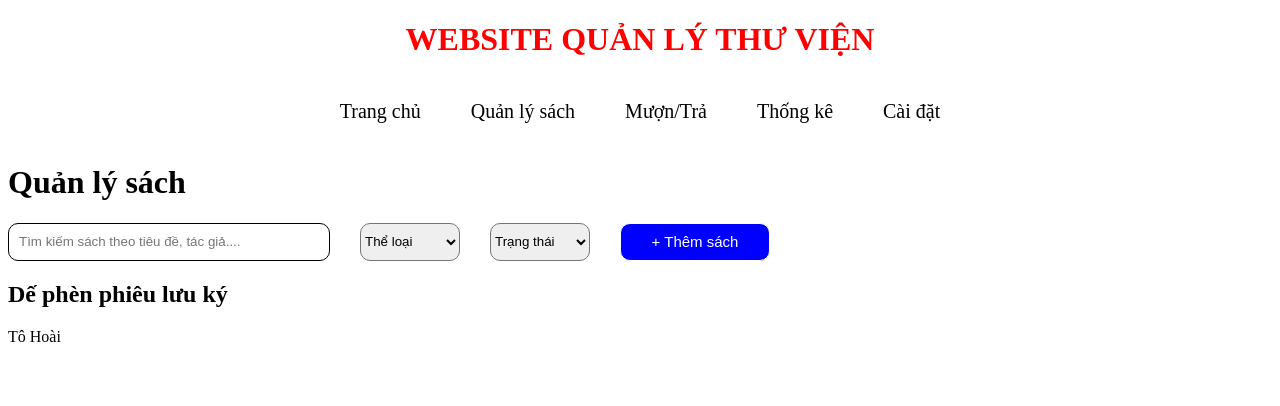
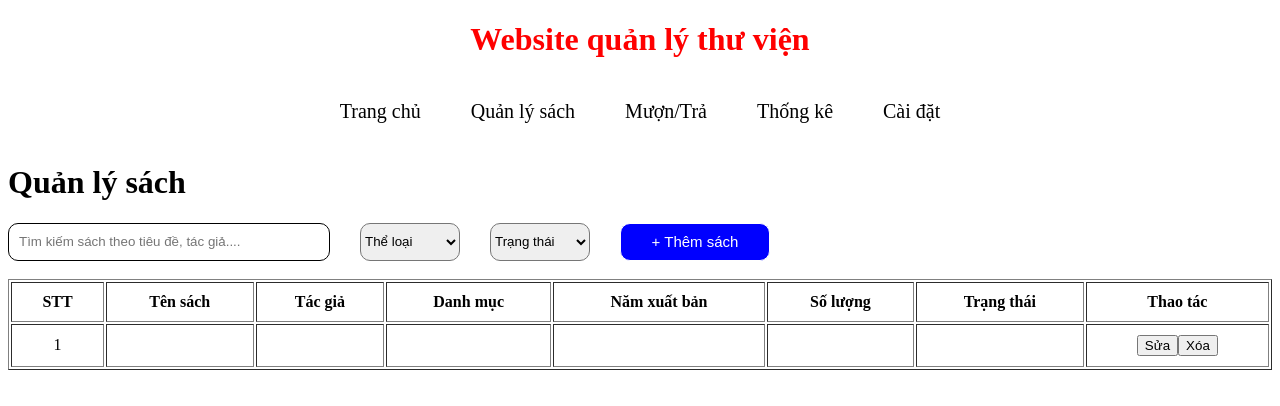
Before and after one commit to Dn5299/LibraryManagement, an Angular app: page /books in a window 1280 px wide. Shown: the top 406 px of the page. Built offline with nearby package versions, Linux system fonts and the light colour scheme.

Commit message:
first commitf

```diff
--- a/src/app/app.html
+++ b/src/app/app.html
@@ -1,4 +1,4 @@
-<h1 class = "h1">WEBSITE QUẢN LÝ THƯ VIỆN</h1>
+<h1 class = "h1">{{h1}}</h1>
 <div class ="menu">
 <a routerLink = "/home"> Trang chủ </a>
 <a routerLink = "/books"> Quản lý sách </a>
--- a/src/app/app.ts
+++ b/src/app/app.ts
@@ -10,5 +10,6 @@ import { RouterLink, RouterOutlet } from '@angular/router';
 })
 export class App {
   protected readonly title = signal('my-app');
+  h1 = "Website quản lý thư viện";
 
 }
--- a/src/app/books/books.css
+++ b/src/app/books/books.css
@@ -29,3 +29,16 @@
     width: 100px;
     border-radius: 10px;
 }
+
+.table{
+    width: 100%;
+}
+
+.table th{
+    padding: 10px;
+}
+
+.table td{
+    padding: 10px;
+    text-align: center;
+}
--- a/src/app/books/books.html
+++ b/src/app/books/books.html
@@ -18,9 +18,34 @@
 
         <button class = "add-book">+ Thêm sách</button>
 </div>
+<br>
+<table class="table" border = "1">
+    <thead>
+        <tr>
+            <th>STT</th>
+            <th>Tên sách</th>
+            <th>Tác giả</th>
+            <th>Danh mục</th>
+            <th>Năm xuất bản</th>
+            <th>Số lượng</th>
+            <th>Trạng thái</th>
+            <th>Thao tác</th>
+        </tr>
+    </thead>
+    <tbody>
+        <tr *ngFor = "let book of books">
+            <td>{{book.stt}}</td>
+            <td>{{book.title}}</td>
+            <td>{{book.author}}</td>
+            <td>{{book.category}}</td>
+            <td>{{book.year}}</td>
+            <td>{{book.quantity}}</td>
+            <td>{{book.status}}</td>
 
-<div *ngFor ="let book of books">
-    <h2>{{book.title}}</h2>
-    <p>{{book.author}}</p>
-
-</div>
+            <td>
+                <button (click) = "editBook(book)">Sửa</button>
+                <button (click) = "deleteBook(book)">Xóa</button>
+            </td>
+        </tr>
+    </tbody>
+</table>
--- a/src/app/books/books.ts
+++ b/src/app/books/books.ts
@@ -1,9 +1,10 @@
 import { Component } from '@angular/core';
 import { CommonModule } from '@angular/common';
+import { FormsModule } from '@angular/forms';
 
 @Component({
   selector: 'app-books',
-  imports: [CommonModule],
+  imports: [CommonModule, FormsModule],
   templateUrl: './books.html',
   styleUrl: './books.css',
 
@@ -12,9 +13,18 @@ export class Books {
   books =[
     {
     stt: 1,
-    id: "A01",
-    title: "Dế phèn phiêu lưu ký",
-    author: "Tô Hoài",
-    }
+    title: "",
+    author: "",
+    category: "",
+    year: "",
+    quantity: "",
+    status: "",
+  }
   ];
+  editBook(book: any){
+    console.log("Sửa sách", book)
+  }
+  deleteBook(book: any){
+    console.log("Xóa sách", book)
+  }
 }
```
